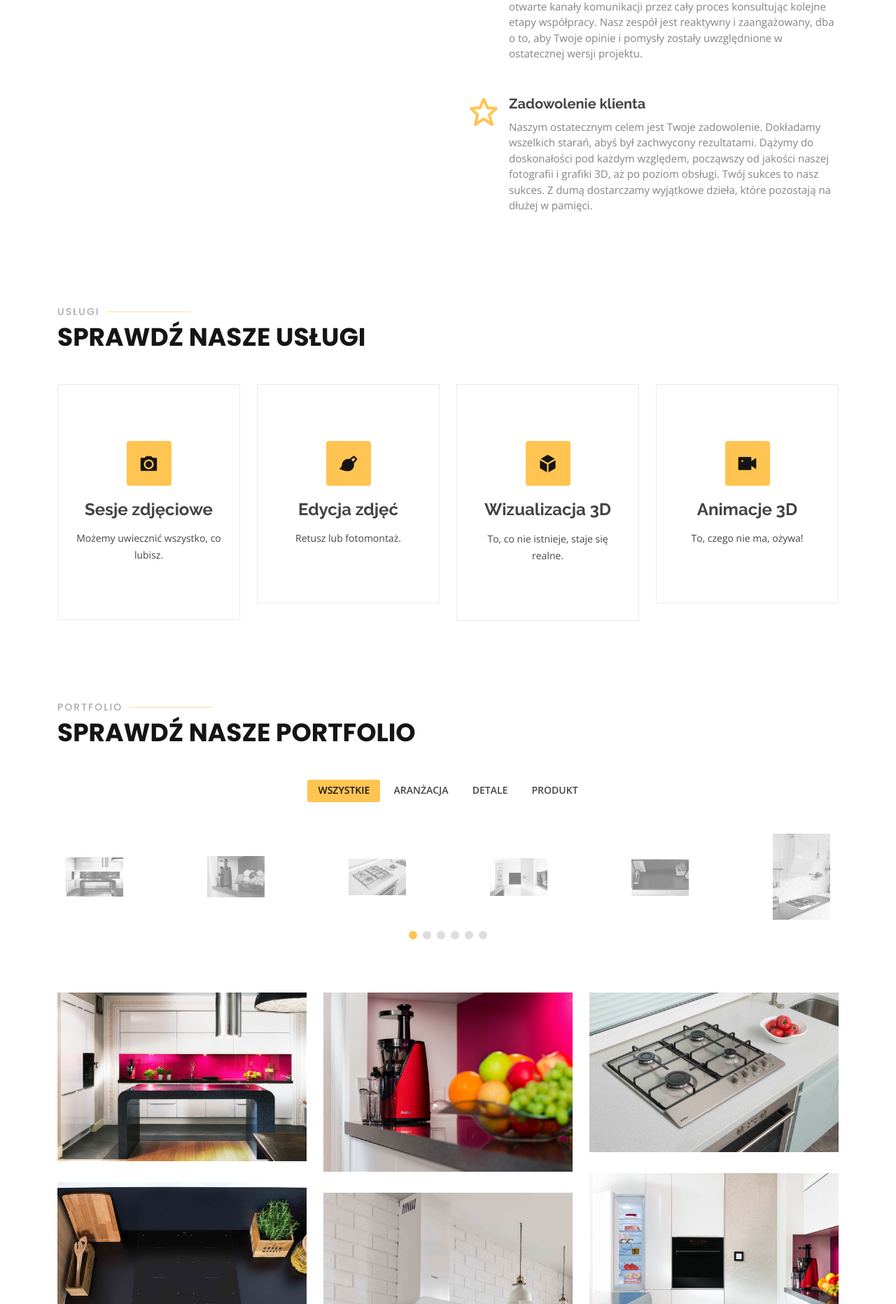
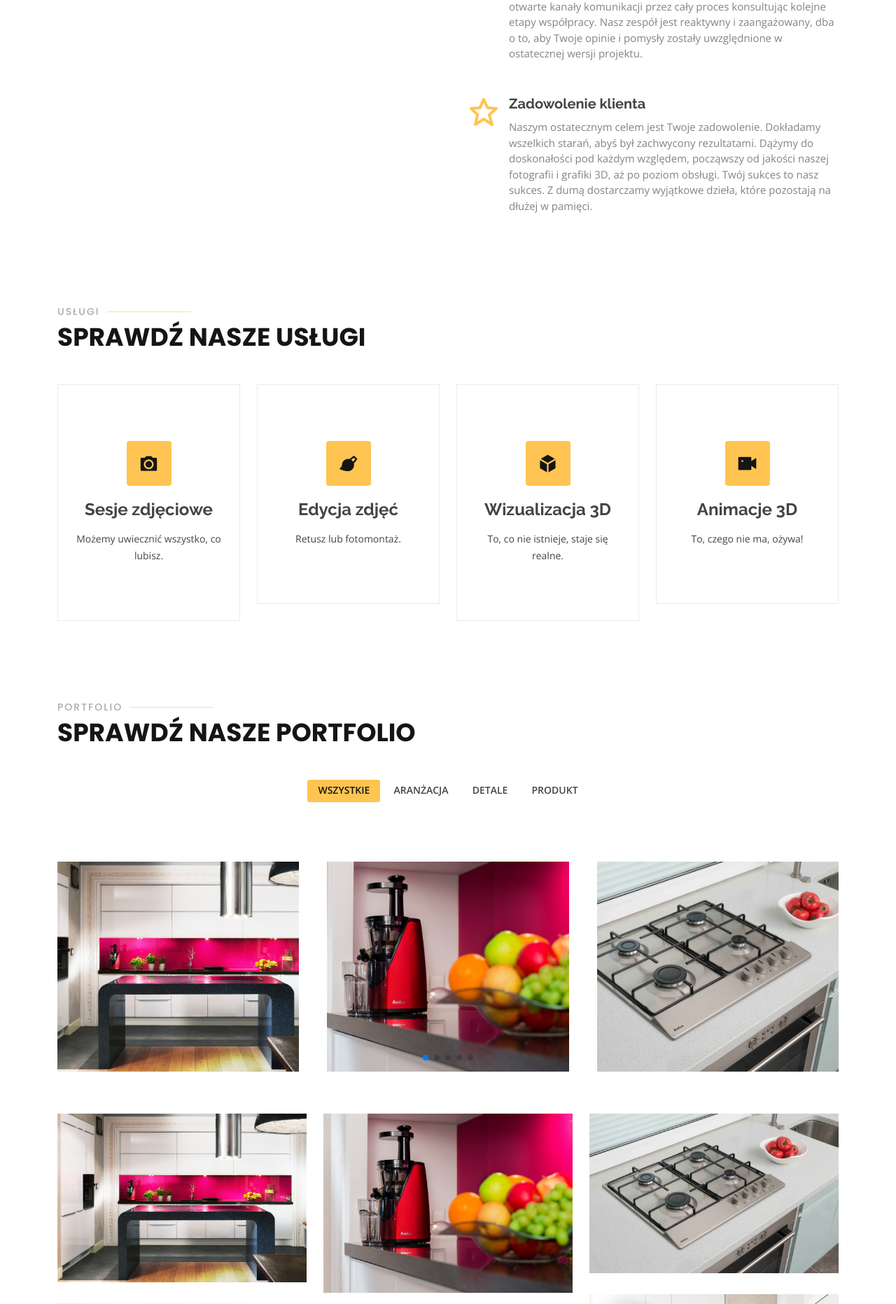
Before and after one commit to Stanotech/PixelWave, a PHP site: page / in a window 1280 px wide. Shown: the part 1823-3686 px from the top of the page at 70% size. Run offline with PHP 8.4, Linux system fonts and the light colour scheme; some libraries are stand-ins or nearby versions.

Commit message:
add portfolio slider

```diff
--- a/assets/css/style.css
+++ b/assets/css/style.css
@@ -621,6 +621,49 @@ section {
 
 .clients .swiper-pagination .swiper-pagination-bullet-active {
   background-color: #ffc451;
+}
+
+/*--------------------------------------------------------------
+# Portfolio slider
+--------------------------------------------------------------*/
+
+#portfolio-slider .swiper-wrapper {
+  height: 36vw;
+}
+
+@media (min-width: 576px) {
+    #portfolio-slider .swiper-wrapper {
+        height: 17vw;
+    }
+}
+
+@media (min-width: 768px) {
+    #portfolio-slider .swiper-wrapper {
+        height: 24vw;
+    }
+}
+
+@media (min-width: 992px) {
+    #portfolio-slider .swiper-wrapper {
+        height: 18vw;
+    }
+}
+
+@media (min-width: 1200px) {
+    #portfolio-slider .swiper-wrapper {
+        height: 300px;
+    }
+}
+
+#portfolio-slider .swiper-slide img {
+  width: 100%;
+  height: 100%;
+  object-fit: cover;
+  object-position: center;
+}
+
+#portfolio-slider .portfolio-wrap {
+  height: 100%;
 }
 
 /*--------------------------------------------------------------
--- a/index.html
+++ b/index.html
@@ -271,16 +271,88 @@ Witaj w świecie kreatywności oraz inspiracji.
         </div>
 
 
-        <section id="clients" class="clients">
-          <div class="container" data-aos="zoom-in">
-            <div class="clients-slider swiper">
-              <div class="swiper-wrapper align-items-center">
-                <div class="swiper-slide"><img src="assets/img/portfolio/aranz/1.jpg" class="img-fluid" alt=""></div>
-                <div class="swiper-slide"><img src="assets/img/portfolio/aranz/2.jpg" class="img-fluid" alt=""></div>
-                <div class="swiper-slide"><img src="assets/img/portfolio/aranz/3.jpg" class="img-fluid" alt=""></div>
-                <div class="swiper-slide"><img src="assets/img/portfolio/aranz/4.jpg" class="img-fluid" alt=""></div>
-                <div class="swiper-slide"><img src="assets/img/portfolio/aranz/5.jpg" class="img-fluid" alt=""></div>
-                <div class="swiper-slide"><img src="assets/img/portfolio/aranz/6.jpg" class="img-fluid" alt=""></div>
+        <!-- ======= Portfolio slider======= -->
+
+<!--        <section id="portfolio-slider" class="portfolio">-->
+<!--          <div class="container" data-aos="zoom-in">-->
+<!--            <div class="portfolio-slider swiper">-->
+<!--              <div class="swiper-wrapper">-->
+<!--                <div class="swiper-slide"><img src="assets/img/portfolio/aranz/1.jpg" class="img-fluid" alt=""></div>-->
+<!--                <div class="swiper-slide"><img src="assets/img/portfolio/aranz/2.jpg" class="img-fluid" alt=""></div>-->
+<!--                <div class="swiper-slide"><img src="assets/img/portfolio/aranz/3.jpg" class="img-fluid" alt=""></div>-->
+<!--                <div class="swiper-slide"><img src="assets/img/portfolio/aranz/4.jpg" class="img-fluid" alt=""></div>-->
+<!--                <div class="swiper-slide"><img src="assets/img/portfolio/aranz/5.jpg" class="img-fluid" alt=""></div>-->
+<!--                <div class="swiper-slide"><img src="assets/img/portfolio/aranz/6.jpg" class="img-fluid" alt=""></div>-->
+<!--              </div>-->
+<!--              <div class="swiper-pagination"></div>-->
+<!--            </div>-->
+<!--          </div>-->
+<!--        </section>-->
+
+
+        <section id="portfolio-slider" class="portfolio">
+          <div data-aos="zoom-in">
+            <div class="portfolio-slider swiper">
+              <div class="swiper-wrapper">
+                <div class="swiper-slide">
+                  <div class="portfolio-wrap">
+                    <img src="assets/img/portfolio/aranz/1.jpg" class="img-fluid" alt="">
+                    <div class="portfolio-info">
+                      <div class="portfolio-links">
+                        <a href="assets/img/portfolio/aranz/1.jpg" data-gallery="portfolioGallery" class="portfolio-lightbox" title="Web 3"><i class="bx bx-plus"></i></a>
+                        <a href="portfolio-details.html" title="Więcej szczegółów"><i class="bx bx-link"></i></a>
+                      </div>
+                    </div>
+                  </div>
+                </div>
+
+                <div class="swiper-slide">
+                  <div class="portfolio-wrap">
+                    <img src="assets/img/portfolio/aranz/2.jpg" class="img-fluid" alt="">
+                    <div class="portfolio-info">
+                      <div class="portfolio-links">
+                        <a href="assets/img/portfolio/aranz/2.jpg" data-gallery="portfolioGallery" class="portfolio-lightbox" title="Web 3"><i class="bx bx-plus"></i></a>
+                        <a href="portfolio-details.html" title="Więcej szczegółów"><i class="bx bx-link"></i></a>
+                      </div>
+                    </div>
+                  </div>
+                </div>
+
+                <div class="swiper-slide">
+                  <div class="portfolio-wrap">
+                    <img src="assets/img/portfolio/aranz/3.jpg" class="img-fluid" alt="">
+                    <div class="portfolio-info">
+                      <div class="portfolio-links">
+                        <a href="assets/img/portfolio/aranz/3.jpg" data-gallery="portfolioGallery" class="portfolio-lightbox" title="Web 3"><i class="bx bx-plus"></i></a>
+                        <a href="portfolio-details.html" title="Więcej szczegółów"><i class="bx bx-link"></i></a>
+                      </div>
+                    </div>
+                  </div>
+                </div>
+
+                <div class="swiper-slide">
+                  <div class="portfolio-wrap">
+                    <img src="assets/img/portfolio/aranz/4.jpg" class="img-fluid" alt="">
+                    <div class="portfolio-info">
+                      <div class="portfolio-links">
+                        <a href="assets/img/portfolio/aranz/4.jpg" data-gallery="portfolioGallery" class="portfolio-lightbox" title="Web 3"><i class="bx bx-plus"></i></a>
+                        <a href="portfolio-details.html" title="Więcej szczegółów"><i class="bx bx-link"></i></a>
+                      </div>
+                    </div>
+                  </div>
+                </div>
+
+                <div class="swiper-slide">
+                  <div class="portfolio-wrap">
+                    <img src="assets/img/portfolio/aranz/5.jpg" class="img-fluid" alt="">
+                    <div class="portfolio-info">
+                      <div class="portfolio-links">
+                        <a href="assets/img/portfolio/aranz/5.jpg" data-gallery="portfolioGallery" class="portfolio-lightbox" title="Web 3"><i class="bx bx-plus"></i></a>
+                        <a href="portfolio-details.html" title="Więcej szczegółów"><i class="bx bx-link"></i></a>
+                      </div>
+                    </div>
+                  </div>
+                </div>
               </div>
               <div class="swiper-pagination"></div>
             </div>
```
Also changed, not shown: assets/js/main.js (+36 -0 lines).
